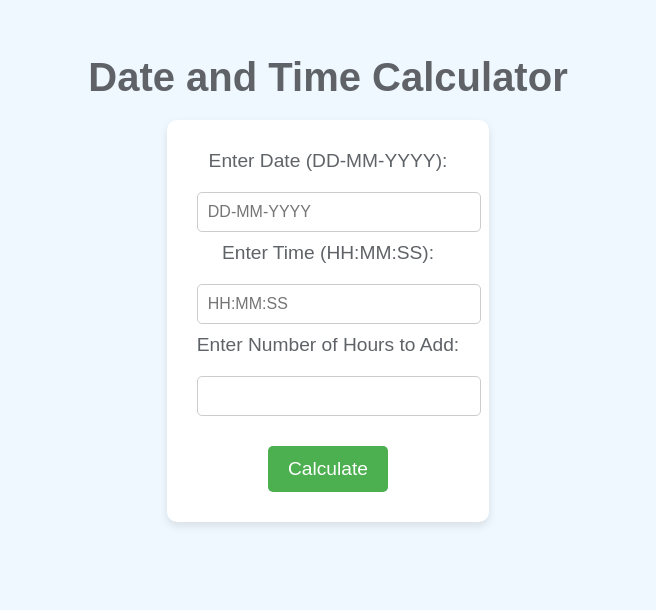
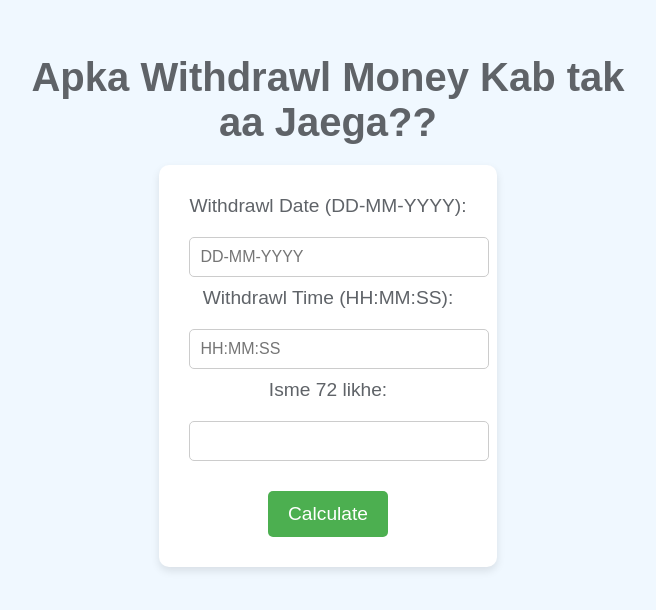
Before and after one commit to surajverma0491/date_time_calculator, a Flask app: page / in a window 1280 px wide. Shown: the top 610 px of the page, without its empty margins (312-968 px from the left). Run offline with Flask 2, Linux system fonts and the light colour scheme.

Commit message:
changes set

```diff
--- a/templates/index.html
+++ b/templates/index.html
@@ -3,27 +3,27 @@
 <head>
     <meta charset="UTF-8">
     <meta name="viewport" content="width=device-width, initial-scale=1.0">
-    <title>Date and Time Calculator</title>
+    <title>Use me to know your withdrawl</title>
     <link rel="stylesheet" href="{{ url_for('static', filename='style.css') }}">
 </head>
 <body>
     <div class="container">
-        <h1>Date and Time Calculator</h1>
+        <h1>Apka Withdrawl Money Kab tak aa Jaega??</h1>
         <form method="POST">
-            <label for="date">Enter Date (DD-MM-YYYY):</label>
+            <label for="date">Withdrawl Date (DD-MM-YYYY):</label>
             <input type="text" id="date" name="date" placeholder="DD-MM-YYYY" required><br>
 
-            <label for="time">Enter Time (HH:MM:SS):</label>
+            <label for="time">Withdrawl Time (HH:MM:SS):</label>
             <input type="text" id="time" name="time" placeholder="HH:MM:SS" required><br>
 
-            <label for="hours">Enter Number of Hours to Add:</label>
+            <label for="hours">Isme 72 likhe:</label>
             <input type="number" id="hours" name="hours" required><br>
 
             <input type="submit" value="Calculate">
         </form>
 
         {% if new_datetime %}
-            <h2 class="result">New Date and Time: {{ new_datetime }}</h2>
+            <h2 class="result">Apka Withdrawl Amount Iss Date Ke Pehle Tak Aaega: {{ new_datetime }}</h2>
         {% endif %}
     </div>
 </body>
```
